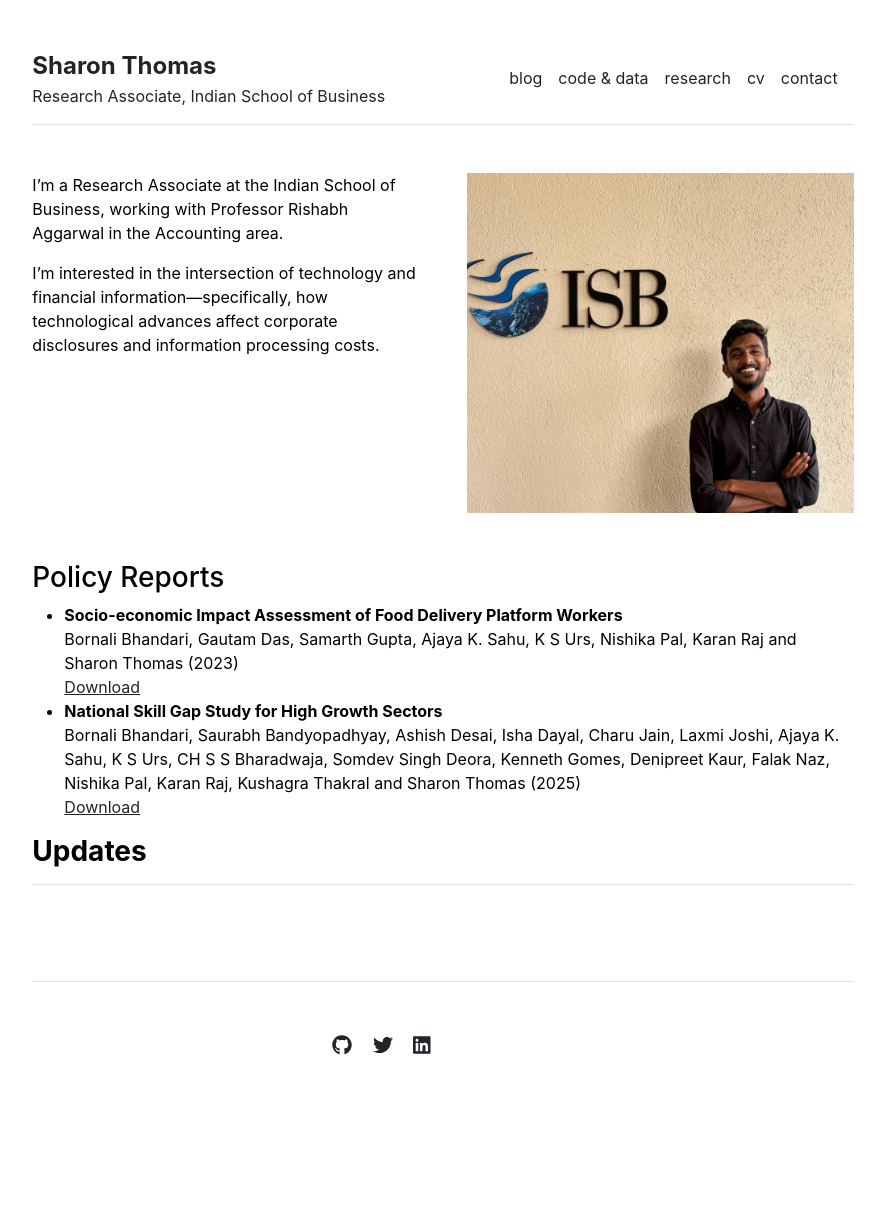
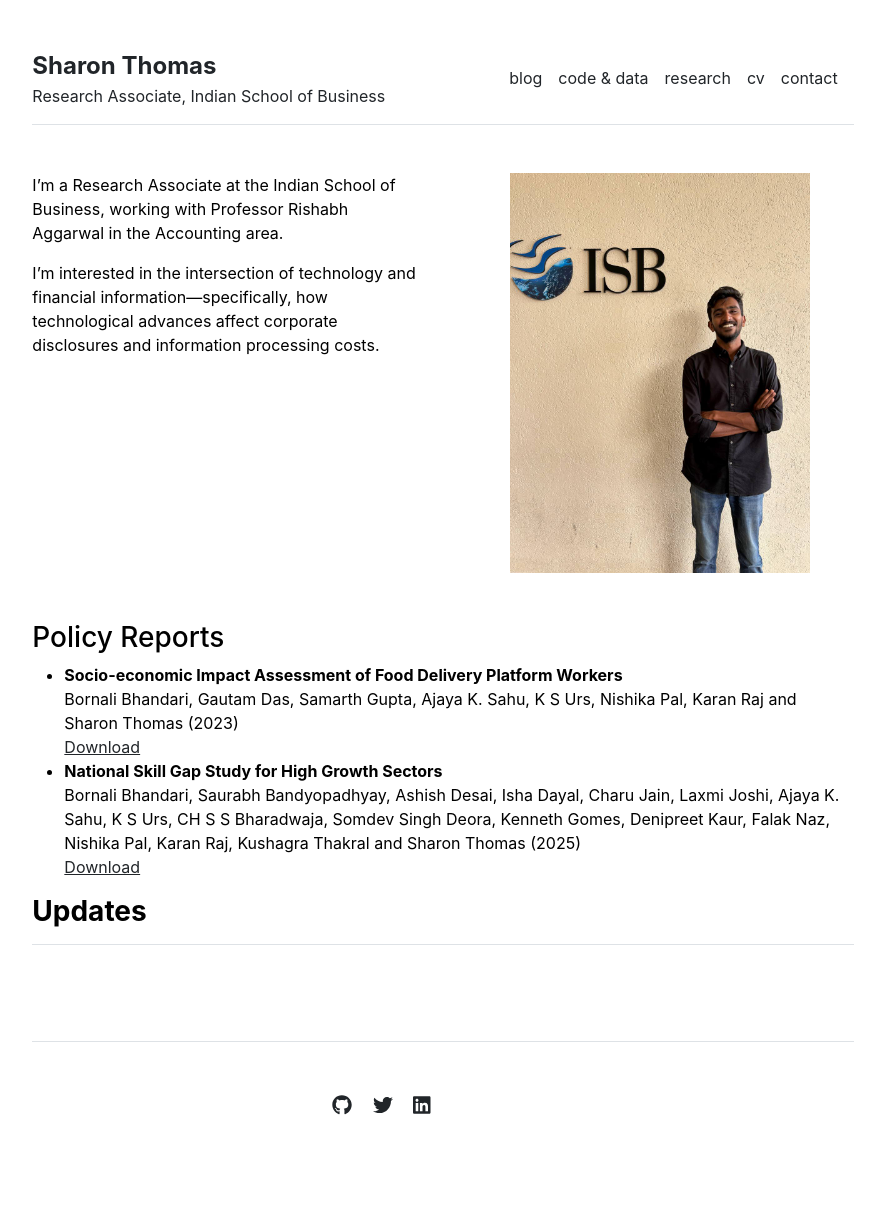
Before and after one commit to sharonsthomas/sharonsthomas.github.io, a Jekyll site: the page built from index.md, in a window 1280 px wide. Shown: the whole page, without its empty margins (197-1082 px from the left). Built offline with Jekyll 4.4.1, drawn with Linux system fonts in a browser that asks for light colours; before the commit the page ends 1156 px from its top, so only the background shows below that.

Commit message:
Use contain instead of cover for full photo visibility
Shows the complete photo without cropping, just scaled down
to avoid stretching the row too much.
Co-Authored-By: Claude Haiku 4.5 <noreply@anthropic.com>

```diff
--- a/_sass/main.scss
+++ b/_sass/main.scss
@@ -15,7 +15,6 @@ body a {
 
 .home-photo {
   width: 100%;
-  max-height: 340px;
-  object-fit: cover;
-  object-position: top;
+  max-height: 400px;
+  object-fit: contain;
 }
```
